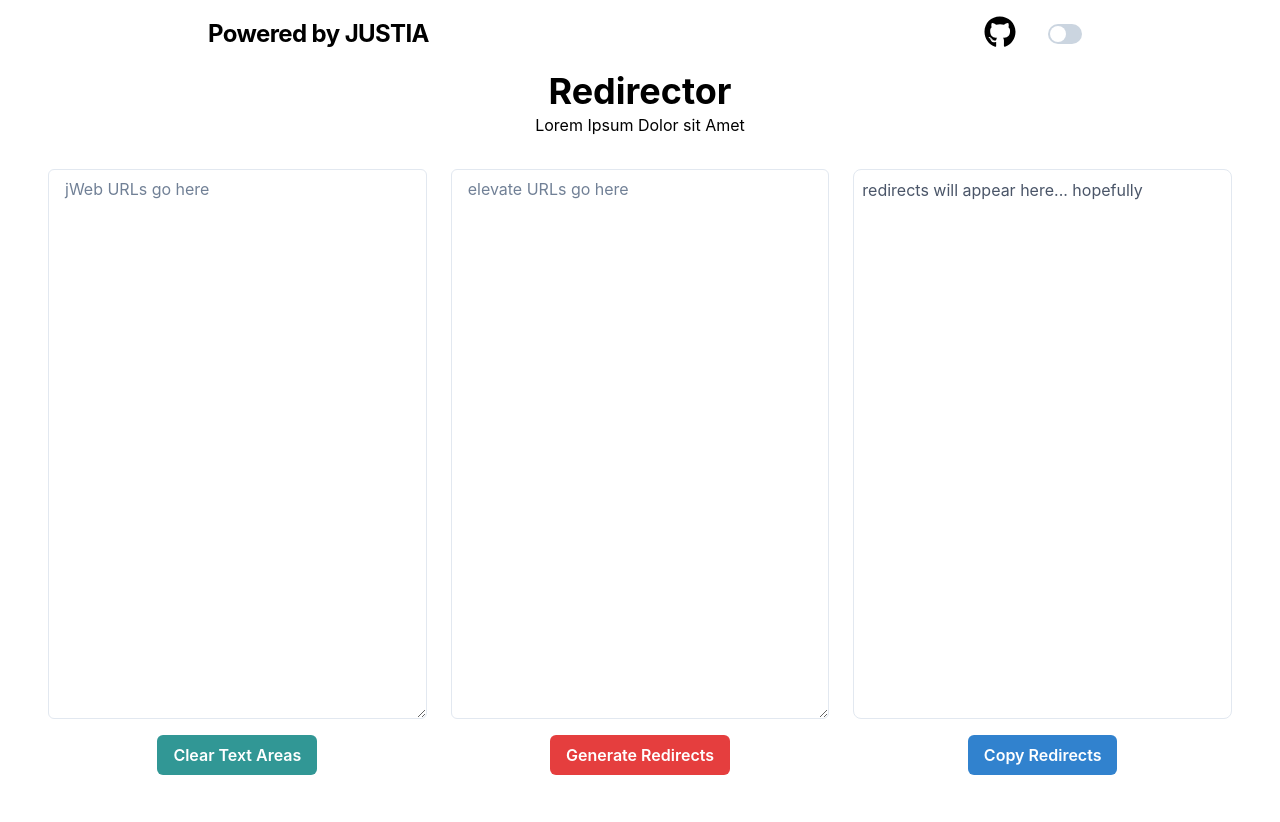
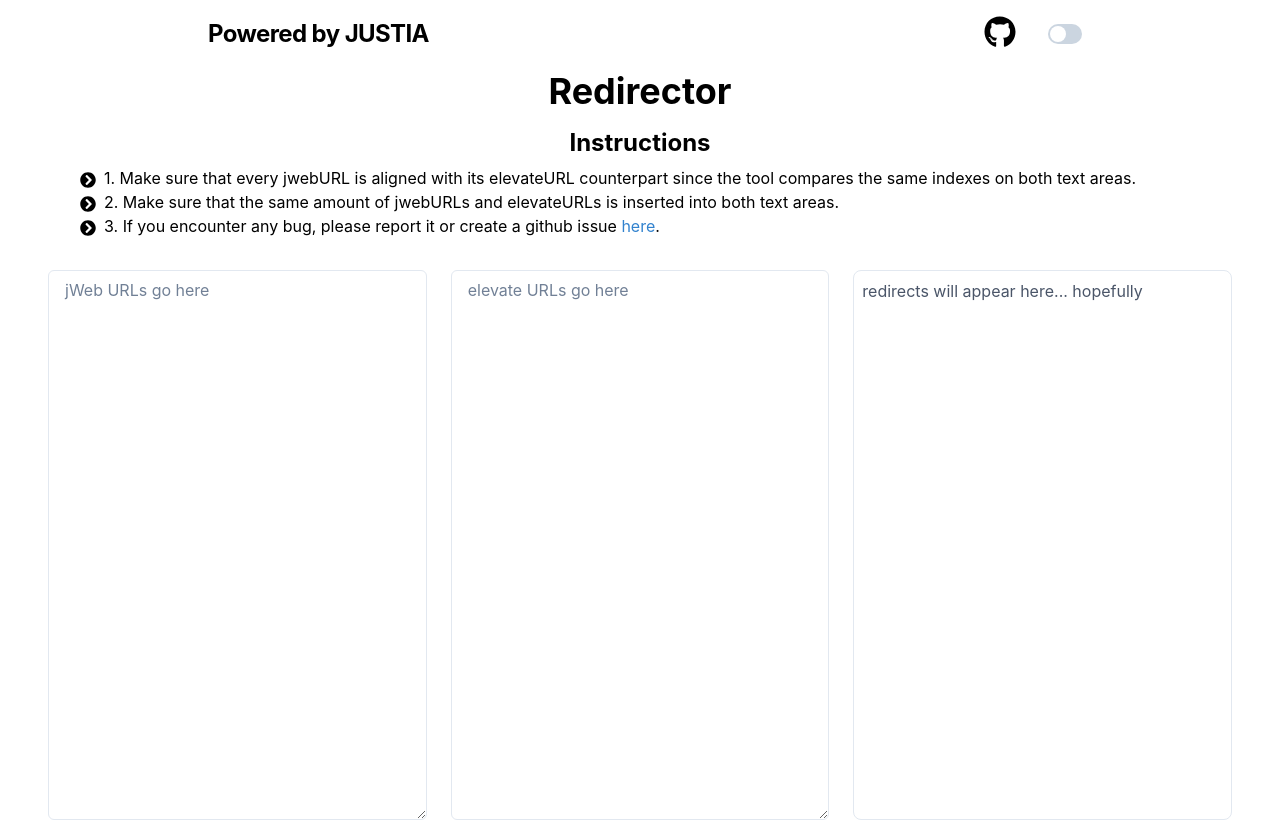
Before and after one commit to jorgecontrerasostos/redirector, a Next.js app: page / in a window 1280 px wide. Shown: the top 822 px of the page. Built offline with nearby package versions, Linux system fonts and the light colour scheme.

Commit message:
add instructions

```diff
--- /dev/null
+++ b/components/Instructions.jsx
@@ -0,0 +1,54 @@
+import React from 'react'
+import {
+  List,
+  ListItem,
+  ListIcon,
+  OrderedList,
+  UnorderedList,
+  Heading,
+  Box,
+  Container,
+  Link
+} from '@chakra-ui/react'
+import { FaChevronCircleRight } from 'react-icons/fa'
+
+const Instructions = () => {
+  return (
+    <Box mt={4}>
+      <Heading as='h2' fontSize='2xl' textAlign='center'>
+        Instructions
+      </Heading>
+      <Container maxW='6xl' mt={2} textAlign='lef'>
+        <List>
+          <ListItem>
+            <ListIcon as={FaChevronCircleRight} color='black.500' />
+            1. Make sure that every jwebURL is aligned with its elevateURL
+            counterpart since the tool compares the same indexes on both text
+            areas.
+          </ListItem>
+          <ListItem>
+            <ListIcon as={FaChevronCircleRight} color='black.500' />
+            2. Make sure that the same amount of jwebURLs and elevateURLs is
+            inserted into both text areas.
+          </ListItem>
+          <ListItem>
+            <ListIcon as={FaChevronCircleRight} color='black.500' />
+            3. If you encounter any bug, please report it or create a github
+            issue{' '}
+            <Link
+              href='https://github.com/jorgecontrerasostos/redirector'
+              target='_blank'
+              color='blue.500'
+              as='a'
+            >
+              here
+            </Link>
+            .
+          </ListItem>
+        </List>
+      </Container>
+    </Box>
+  )
+}
+
+export default Instructions
--- a/package.json
+++ b/package.json
@@ -9,6 +9,7 @@
     "lint": "next lint"
   },
   "dependencies": {
+    "@chakra-ui/icons": "^2.1.1",
     "@chakra-ui/react": "^2.8.2",
     "@emotion/react": "^11.11.1",
     "@emotion/styled": "^11.11.0",
@@ -17,7 +18,7 @@
     "react": "^18",
     "react-copy-to-clipboard": "^5.1.0",
     "react-dom": "^18",
-    "react-icons": "^4.11.0"
+    "react-icons": "^4.12.0"
   },
   "devDependencies": {
     "eslint": "^8",
--- a/pages/index.js
+++ b/pages/index.js
@@ -13,6 +13,7 @@
 import { CopyToClipboard } from 'react-copy-to-clipboard'
 import { useState } from 'react'
 import { useToast } from '@chakra-ui/react'
+import Instructions from '@/components/Instructions'
 
 const redirector = (jwebURLs, elevateUrls) => {
   try {
@@ -98,7 +99,7 @@
         <Center>
           <Heading>Redirector</Heading>
         </Center>
-        <Text textAlign='center'>Lorem Ipsum Dolor sit Amet</Text>
+        <Instructions />
         <Flex
           gap={6}
           direction={['column', 'column', 'row', 'row', 'row', 'row']}
```
Also changed, not shown: 1 other file (tests, documents, lock files or other folders).
